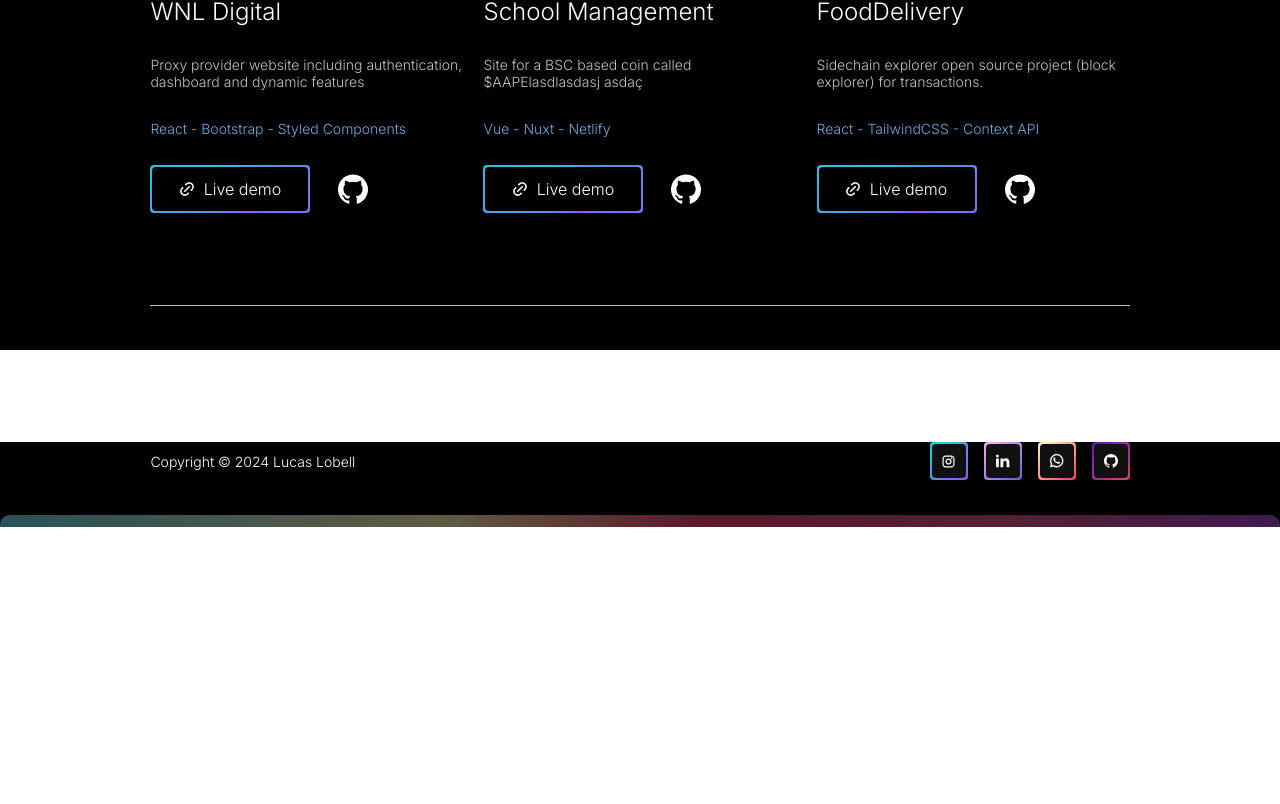
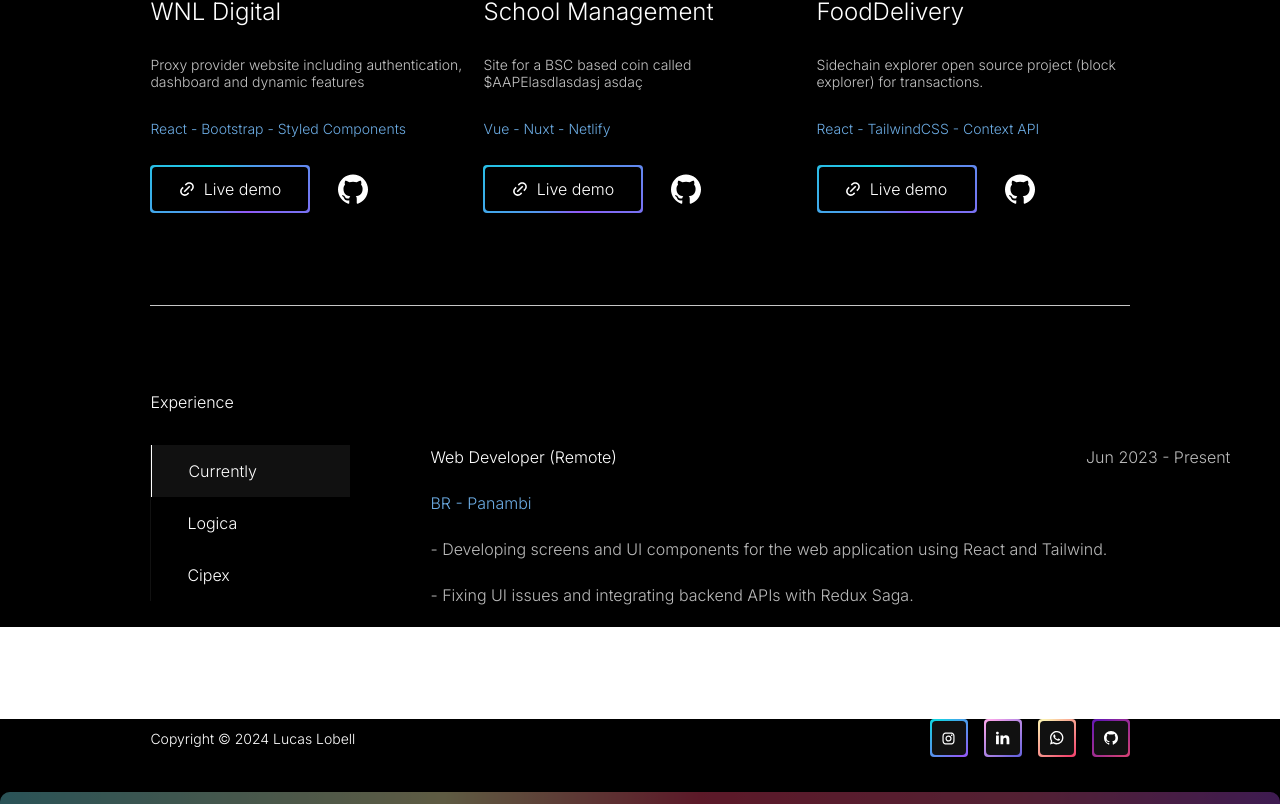
Before and after one commit to LucasLobell/port, a Next.js app: page / in a window 1280 px wide. Shown: the part 1085-1889 px from the top of the page. Before the commit the page ends 1612 px from the top, so only its background shows below. Built offline with nearby package versions, Linux system fonts and the light colour scheme.

Commit message:
experience changing state simple logic

```diff
--- a/components/Resume.tsx
+++ b/components/Resume.tsx
@@ -1,9 +1,12 @@
-import React from 'react'
+import React from 'react';
+import ExperienceList from './ui/ExperienceList';
 
 const Resume = () => {
   return (
-    <div>Resume</div>
-  )
-}
+    <div className='mx-[clamp(12px,11.75vw,300px)] font-inter mt-[60px] xs:mt-[64px] sm:mt-[68px] md:mt-[74px] lg:mt-[80px] xl:mt-[86px] 2xl:mt-[92px] flex flex-row justify-between gap-[80px]' id='Resume'>
+      <ExperienceList />
+    </div>
+  );
+};
 
-export default Resume
+export default Resume;
--- /dev/null
+++ b/components/ui/ExperienceList.tsx
@@ -0,0 +1,85 @@
+"use client";
+
+import React, { useState } from 'react';
+
+interface Experience {
+  title: string;
+  company: string;
+  dates: string;
+  location: string;
+  responsibilities: string[];
+}
+
+const experiences: Record<string, Experience> = {
+  currently: {
+    title: 'Web Developer (Remote)',
+    company: 'Lógica',
+    dates: 'Jun 2023 - Present',
+    location: 'BR - Panambi',
+    responsibilities: [
+      '- Developing screens and UI components for the web application using React and Tailwind.',
+      '- Fixing UI issues and integrating backend APIs with Redux Saga.',
+    ],
+  },
+  logica: {
+    title: 'Web Developer',
+    company: 'Lógica',
+    dates: 'Jan 2022 - May 2023',
+    location: 'BR - Panambi',
+    responsibilities: [
+      '- Worked on various projects using React and Tailwind.',
+      '- Collaborated with designers and backend developers to improve the user experience.',
+    ],
+  },
+  cipex: {
+    title: 'English Teacher',
+    company: 'CIPEX',
+    dates: 'Jan 2022 - Feb 2023',
+    location: 'BR - Panambi',
+    responsibilities: [
+      '- Taught English language courses to students of different age groups.',
+      '- Developed lesson plans and materials to enhance learning.',
+    ],
+  },
+};
+
+const ExperienceList = () => {
+  const [activeExperience, setActiveExperience] = useState<keyof typeof experiences>('currently');
+
+  const handleExperienceClick = (key: keyof typeof experiences) => {
+    setActiveExperience(key);
+  };
+
+  return (
+    <div className='flex flex-row justify-between gap-[80px]'>
+      <div className='text-white w-[200px]'>
+        <div>Experience</div>
+        <div className='flex flex-col mt-[33px] border-l-[1px] border-l-gray'>
+          {Object.keys(experiences).map((key) => (
+            <div
+              key={key}
+              className={`py-[16px] pl-[36px] pr-[80px] cursor-pointer ${activeExperience === key ? 'bg-gray border-l-[1px] border-l-white' : ''}`}
+              onClick={() => handleExperienceClick(key as keyof typeof experiences)}
+            >
+              {key.charAt(0).toUpperCase() + key.slice(1)}
+            </div>
+          ))}
+        </div>
+      </div>
+      <div className='mt-[55px]'>
+        <div className='flex justify-between w-[800px] mb-[26px]'>
+          <span className='text-white'>{experiences[activeExperience].title}</span>
+          <span className='text-[#bababa]'>{experiences[activeExperience].dates}</span>
+        </div>
+        <div className='flex flex-col justify-between gap-[26px]'>
+          <span className='text-[#6cace4]'>{experiences[activeExperience].location}</span>
+          {experiences[activeExperience].responsibilities.map((resp, index) => (
+            <span key={index} className='text-[#bababa]'>{resp}</span>
+          ))}
+        </div>
+      </div>
+    </div>
+  );
+};
+
+export default ExperienceList;
```
